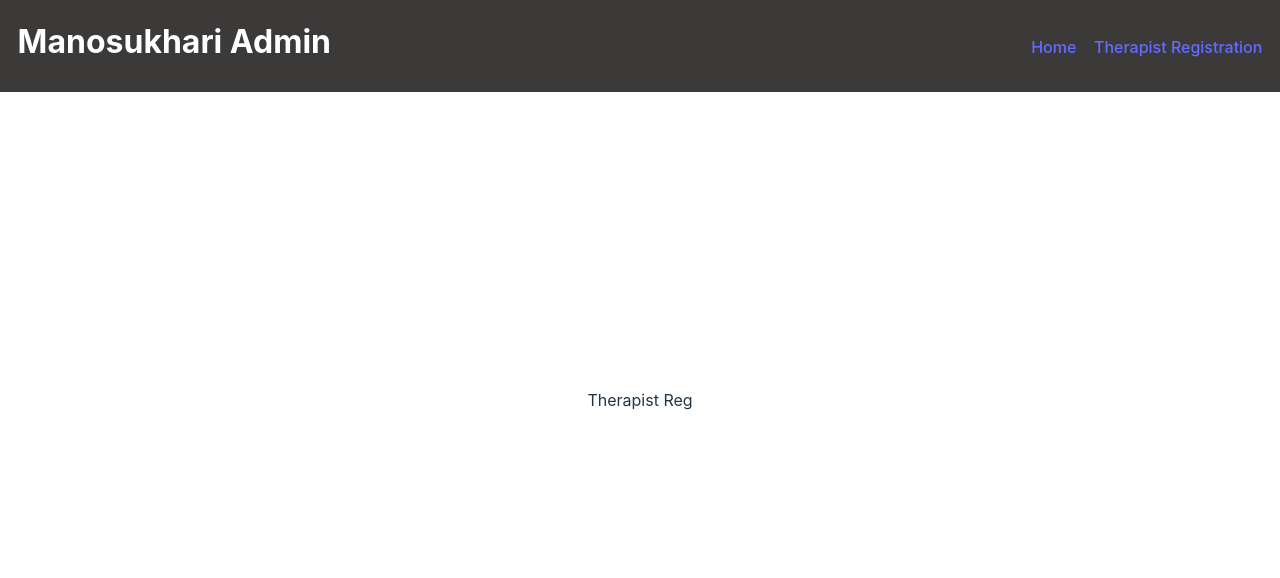
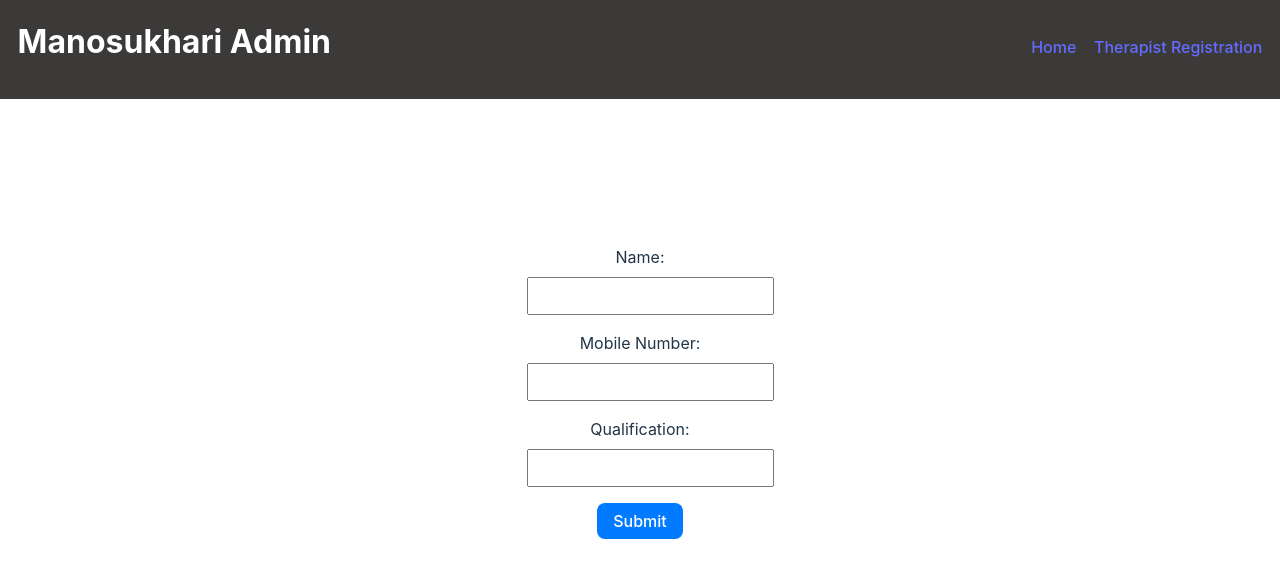
Before and after one commit to HaswanthKurevella/adminConsole, a React (Vite) app in the folder frontend/: page /therapistReg in a window 1280 px wide. Shown: the top 578 px of the page. Built offline with nearby package versions, Linux system fonts and the light colour scheme.

Commit message:
therapist reg form added

```diff
--- /dev/null
+++ b/frontend/src/styles/TherapistReg.css
@@ -0,0 +1,28 @@
+form {
+    max-width: 400px;
+    margin: 0 auto;
+  }
+
+  div {
+    margin-bottom: 1rem;
+  }
+
+  label {
+    display: block;
+    margin-bottom: 0.5rem;
+  }
+
+  input {
+    width: 100%;
+    padding: 0.5rem;
+    font-size: 1rem;
+  }
+
+  button {
+    padding: 0.5rem 1rem;
+    font-size: 1rem;
+    background-color: #007bff;
+    color: #fff;
+    border: none;
+    cursor: pointer;
+  }
--- a/frontend/src/therapistReg.jsx
+++ b/frontend/src/therapistReg.jsx
@@ -1,5 +1,67 @@
-const TherapistReg = () => {
-	return <>Therapist Reg</>;
+import React, { useState } from 'react';
+import "./styles/TherapistReg.css";
+
+const TherapistForm = () => {
+  const [formData, setFormData] = useState({
+    name: '',
+    mobileNumber: '',
+    qualification: ''
+    // Add other fields here as needed
+  });
+
+  const handleChange = (e) => {
+    const { name, value } = e.target;
+    setFormData({
+      ...formData,
+      [name]: value
+    });
+  };
+
+  const handleSubmit = (e) => {
+    e.preventDefault();
+    // Handle form submission logic here
+    console.log(formData);
+  };
+
+  return (
+    <form onSubmit={handleSubmit}>
+      <div>
+        <label htmlFor="name">Name:</label>
+        <input
+          type="text"
+          id="name"
+          name="name"
+          value={formData.name}
+          onChange={handleChange}
+          required
+        />
+      </div>
+      <div>
+        <label htmlFor="mobileNumber">Mobile Number:</label>
+        <input
+          type="text"
+          id="mobileNumber"
+          name="mobileNumber"
+          value={formData.mobileNumber}
+          onChange={handleChange}
+          required
+        />
+      </div>
+      <div>
+        <label htmlFor="qualification">Qualification:</label>
+        <input
+          type="text"
+          id="qualification"
+          name="qualification"
+          value={formData.qualification}
+          onChange={handleChange}
+          required
+        />
+      </div>
+      {/* Add other fields here */}
+      <button type="submit">Submit</button>
+    </form>
+  );
 };
 
-export default TherapistReg;
+export default TherapistForm;
```
